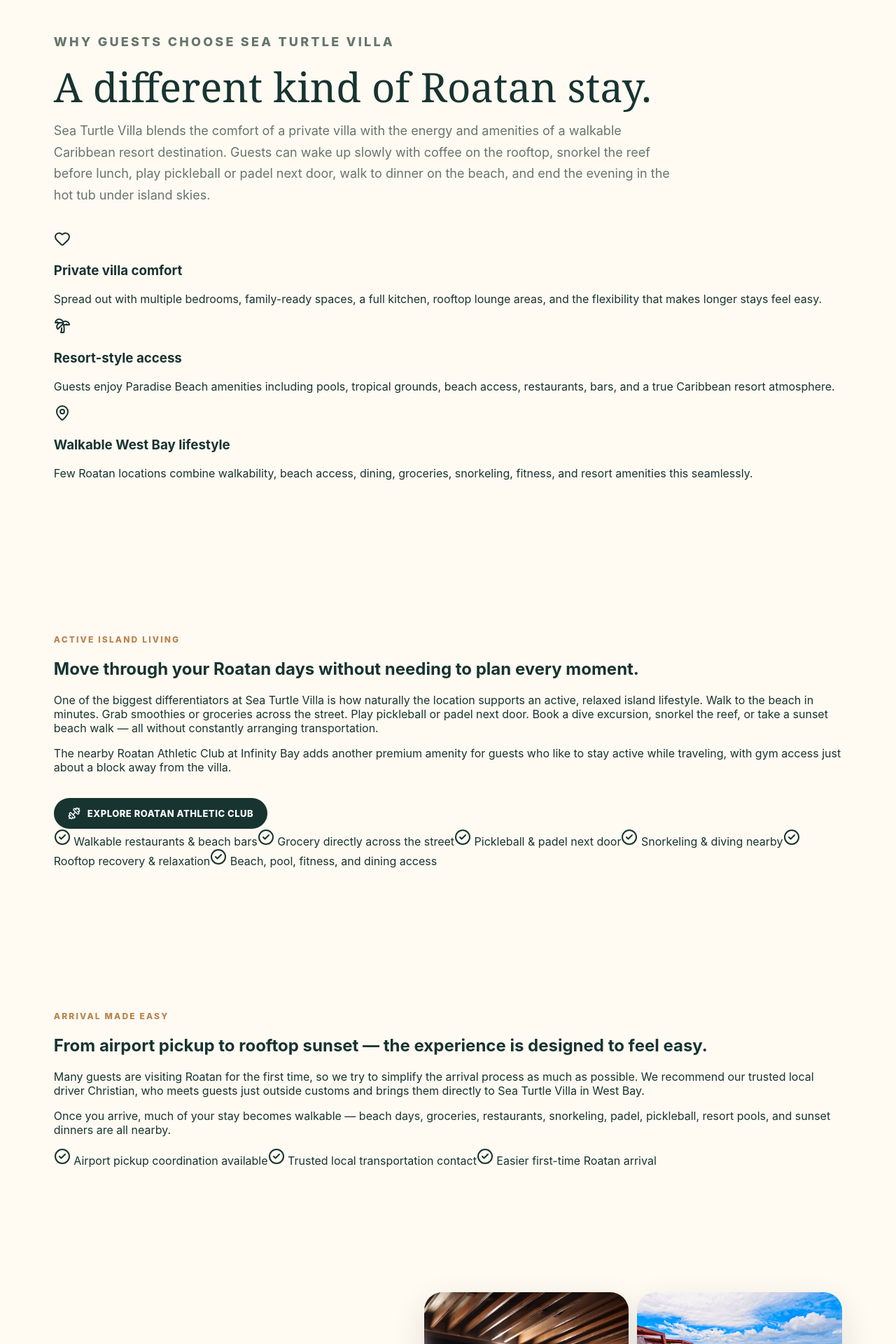
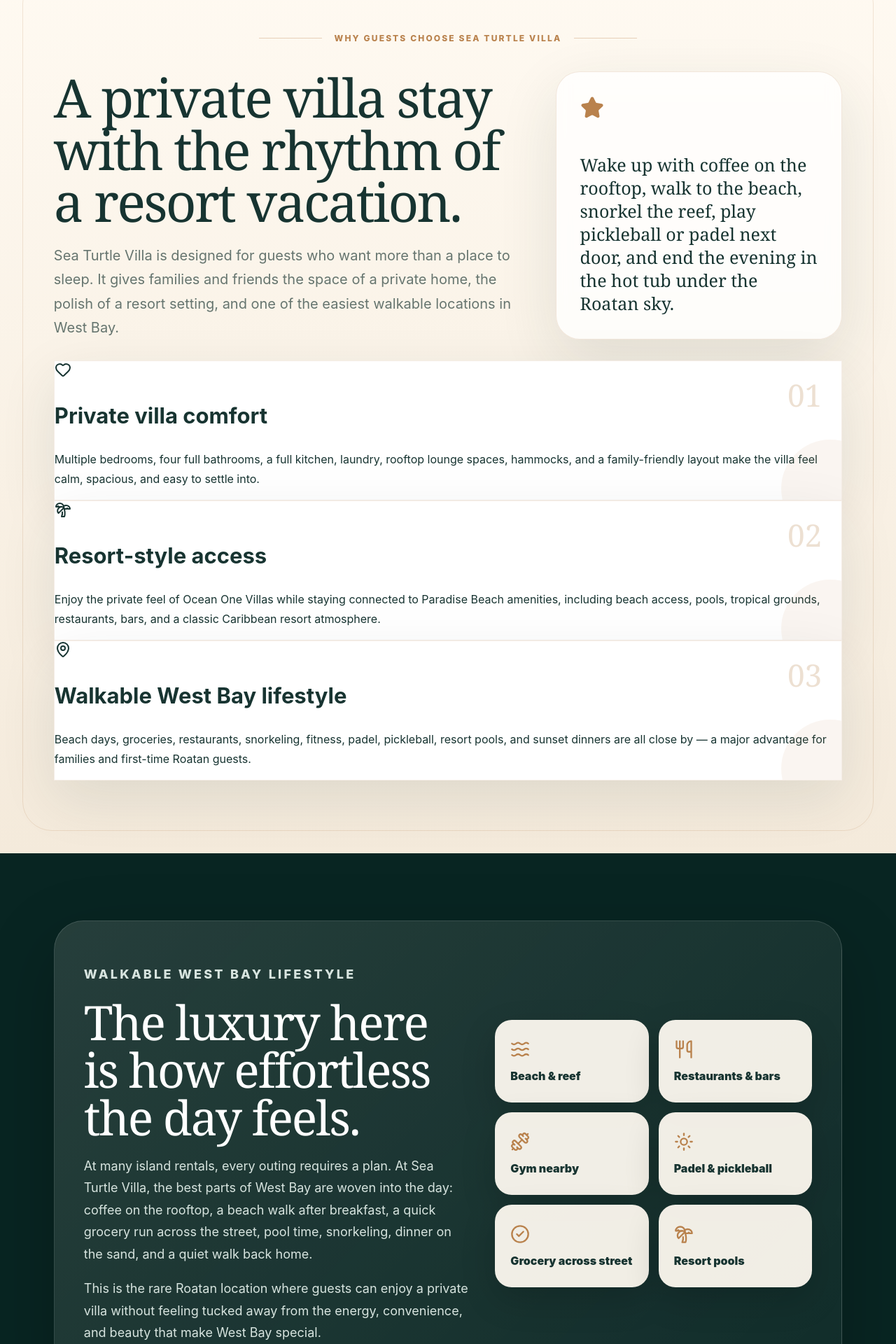
Before and after one commit to lampertben/seaturtle7, a Next.js app: page / in a window 1280 px wide. Shown: the part 2624-4544 px from the top of the page at 70% size. Built offline with nearby package versions, Linux system fonts and the light colour scheme.

Commit message:
Add files via upload

```diff
--- a/app/page.tsx
+++ b/app/page.tsx
@@ -164,43 +164,76 @@
         <div className="trust-grid">{trustFeatures.map(([title, Icon, text]: any) => <article key={title}><Icon/><h3>{title}</h3><p>{text}</p></article>)}</div>
       </section>
 
-      <section className="signature-section">
-        <SectionHeader eyebrow="Why Guests Choose Sea Turtle Villa" title="A different kind of Roatan stay." text="Sea Turtle Villa blends the comfort of a private villa with the energy and amenities of a walkable Caribbean resort destination. Guests can wake up slowly with coffee on the rooftop, snorkel the reef before lunch, play pickleball or padel next door, walk to dinner on the beach, and end the evening in the hot tub under island skies." />
-        <div className="signature-grid">
-          <article><Heart/><h3>Private villa comfort</h3><p>Spread out with multiple bedrooms, family-ready spaces, a full kitchen, rooftop lounge areas, and the flexibility that makes longer stays feel easy.</p></article>
-          <article><Palmtree/><h3>Resort-style access</h3><p>Guests enjoy Paradise Beach amenities including pools, tropical grounds, beach access, restaurants, bars, and a true Caribbean resort atmosphere.</p></article>
-          <article><MapPin/><h3>Walkable West Bay lifestyle</h3><p>Few Roatan locations combine walkability, beach access, dining, groceries, snorkeling, fitness, and resort amenities this seamlessly.</p></article>
+      <section className="signature-section elevated-band">
+        <div className="section-kicker-row">
+          <span className="line" />
+          <p className="eyebrow">Why Guests Choose Sea Turtle Villa</p>
+          <span className="line" />
+        </div>
+        <div className="signature-hero">
+          <div>
+            <h2>A private villa stay with the rhythm of a resort vacation.</h2>
+            <p>Sea Turtle Villa is designed for guests who want more than a place to sleep. It gives families and friends the space of a private home, the polish of a resort setting, and one of the easiest walkable locations in West Bay.</p>
+          </div>
+          <div className="signature-quote-card">
+            <Star />
+            <p>Wake up with coffee on the rooftop, walk to the beach, snorkel the reef, play pickleball or padel next door, and end the evening in the hot tub under the Roatan sky.</p>
+          </div>
+        </div>
+        <div className="signature-grid premium-cards">
+          <article><Heart/><span className="card-number">01</span><h3>Private villa comfort</h3><p>Multiple bedrooms, four full bathrooms, a full kitchen, laundry, rooftop lounge spaces, hammocks, and a family-friendly layout make the villa feel calm, spacious, and easy to settle into.</p></article>
+          <article><Palmtree/><span className="card-number">02</span><h3>Resort-style access</h3><p>Enjoy the private feel of Ocean One Villas while staying connected to Paradise Beach amenities, including beach access, pools, tropical grounds, restaurants, bars, and a classic Caribbean resort atmosphere.</p></article>
+          <article><MapPin/><span className="card-number">03</span><h3>Walkable West Bay lifestyle</h3><p>Beach days, groceries, restaurants, snorkeling, fitness, padel, pickleball, resort pools, and sunset dinners are all close by — a major advantage for families and first-time Roatan guests.</p></article>
         </div>
       </section>
 
-      <section className="lifestyle-section">
-        <div className="lifestyle-copy">
-          <p className="eyebrow">Active Island Living</p>
-          <h2>Move through your Roatan days without needing to plan every moment.</h2>
-          <p>One of the biggest differentiators at Sea Turtle Villa is how naturally the location supports an active, relaxed island lifestyle. Walk to the beach in minutes. Grab smoothies or groceries across the street. Play pickleball or padel next door. Book a dive excursion, snorkel the reef, or take a sunset beach walk — all without constantly arranging transportation.</p>
-          <p>The nearby Roatan Athletic Club at Infinity Bay adds another premium amenity for guests who like to stay active while traveling, with gym access just about a block away from the villa.</p>
-          <a className="instagram-link" href="https://www.infinitybay.com/explore/roatan-athletic-club" target="_blank" rel="noreferrer"><Dumbbell size={18}/> Explore Roatan Athletic Club</a>
-        </div>
-        <div className="lifestyle-points">
-          <span><CheckCircle2/> Walkable restaurants & beach bars</span>
-          <span><CheckCircle2/> Grocery directly across the street</span>
-          <span><CheckCircle2/> Pickleball & padel next door</span>
-          <span><CheckCircle2/> Snorkeling & diving nearby</span>
-          <span><CheckCircle2/> Rooftop recovery & relaxation</span>
-          <span><CheckCircle2/> Beach, pool, fitness, and dining access</span>
+      <section className="west-bay-section">
+        <div className="west-bay-panel">
+          <div className="west-bay-copy">
+            <p className="eyebrow">Walkable West Bay Lifestyle</p>
+            <h2>The luxury here is how effortless the day feels.</h2>
+            <p>At many island rentals, every outing requires a plan. At Sea Turtle Villa, the best parts of West Bay are woven into the day: coffee on the rooftop, a beach walk after breakfast, a quick grocery run across the street, pool time, snorkeling, dinner on the sand, and a quiet walk back home.</p>
+            <p>This is the rare Roatan location where guests can enjoy a private villa without feeling tucked away from the energy, convenience, and beauty that make West Bay special.</p>
+          </div>
+          <div className="walkability-map-card">
+            <span><Waves/> Beach & reef</span>
+            <span><Utensils/> Restaurants & bars</span>
+            <span><Dumbbell/> Gym nearby</span>
+            <span><Sun/> Padel & pickleball</span>
+            <span><CheckCircle2/> Grocery across street</span>
+            <span><Palmtree/> Resort pools</span>
+          </div>
         </div>
       </section>
 
-      <section className="arrival-section">
+      <section className="lifestyle-section lifestyle-luxury">
+        <div className="lifestyle-copy">
+          <p className="eyebrow">Active Island Living</p>
+          <h2>Beach, reef, courts, gym, pool, rooftop — all in one vacation rhythm.</h2>
+          <p>Sea Turtle Villa works especially well for guests who like a vacation with options. Start with a beach walk or a snorkel, play padel or pickleball next door, visit the nearby Roatan Athletic Club at Infinity Bay, then come back to the villa for a rooftop soak and hammock time.</p>
+          <p>The result is a stay that feels active without being over-scheduled — perfect for families, couples, and groups who want both adventure and downtime.</p>
+          <a className="instagram-link" href="https://www.infinitybay.com/explore/roatan-athletic-club" target="_blank" rel="noreferrer"><Dumbbell size={18}/> Explore Roatan Athletic Club</a>
+        </div>
+        <div className="active-card-grid">
+          <article><Waves/><h3>Water</h3><p>Snorkeling, beach walks, diving excursions, pool time, and easy access to the reef and resort beach scene.</p></article>
+          <article><Sun/><h3>Courts</h3><p>Roatan Padel Club and Roatan Pickleball Club are right next door with new courts and a social resort feel.</p></article>
+          <article><Dumbbell/><h3>Fitness</h3><p>Roatan Athletic Club at Infinity Bay is about a block away for guests who want gym access during their stay.</p></article>
+          <article><Sparkles/><h3>Recovery</h3><p>Return to the rooftop hot tub, hammocks, A/C, Starlink WiFi, and quiet villa comfort after full island days.</p></article>
+        </div>
+      </section>
+
+      <section className="arrival-section arrival-luxury">
         <div className="arrival-card">
-          <p className="eyebrow">Arrival Made Easy</p>
-          <h2>From airport pickup to rooftop sunset — the experience is designed to feel easy.</h2>
-          <p>Many guests are visiting Roatan for the first time, so we try to simplify the arrival process as much as possible. We recommend our trusted local driver Christian, who meets guests just outside customs and brings them directly to Sea Turtle Villa in West Bay.</p>
-          <p>Once you arrive, much of your stay becomes walkable — beach days, groceries, restaurants, snorkeling, padel, pickleball, resort pools, and sunset dinners are all nearby.</p>
-          <div className="arrival-points">
-            <span><CheckCircle2/> Airport pickup coordination available</span>
-            <span><CheckCircle2/> Trusted local transportation contact</span>
-            <span><CheckCircle2/> Easier first-time Roatan arrival</span>
+          <div className="arrival-main">
+            <p className="eyebrow">Arrival Made Easy</p>
+            <h2>From airport pickup to rooftop sunset, your first day can feel simple.</h2>
+            <p>Many guests are visiting Roatan for the first time, so the arrival experience matters. We recommend our trusted local driver Christian, who can meet guests just outside customs and bring them directly to Sea Turtle Villa in West Bay.</p>
+            <p>Once you arrive, the location starts doing the work: beach, groceries, restaurants, snorkeling, resort pools, padel, pickleball, and sunset dinners are all nearby.</p>
+          </div>
+          <div className="arrival-steps">
+            <span><strong>01</strong><em>Land in Roatan</em>Meet your driver just outside customs.</span>
+            <span><strong>02</strong><em>Easy transfer</em>Head straight to West Bay and Ocean One Villas.</span>
+            <span><strong>03</strong><em>Settle in</em>Drop bags, explore the villa, and start your resort-style stay.</span>
           </div>
         </div>
       </section>
```
Also changed, not shown: app/globals.css.
